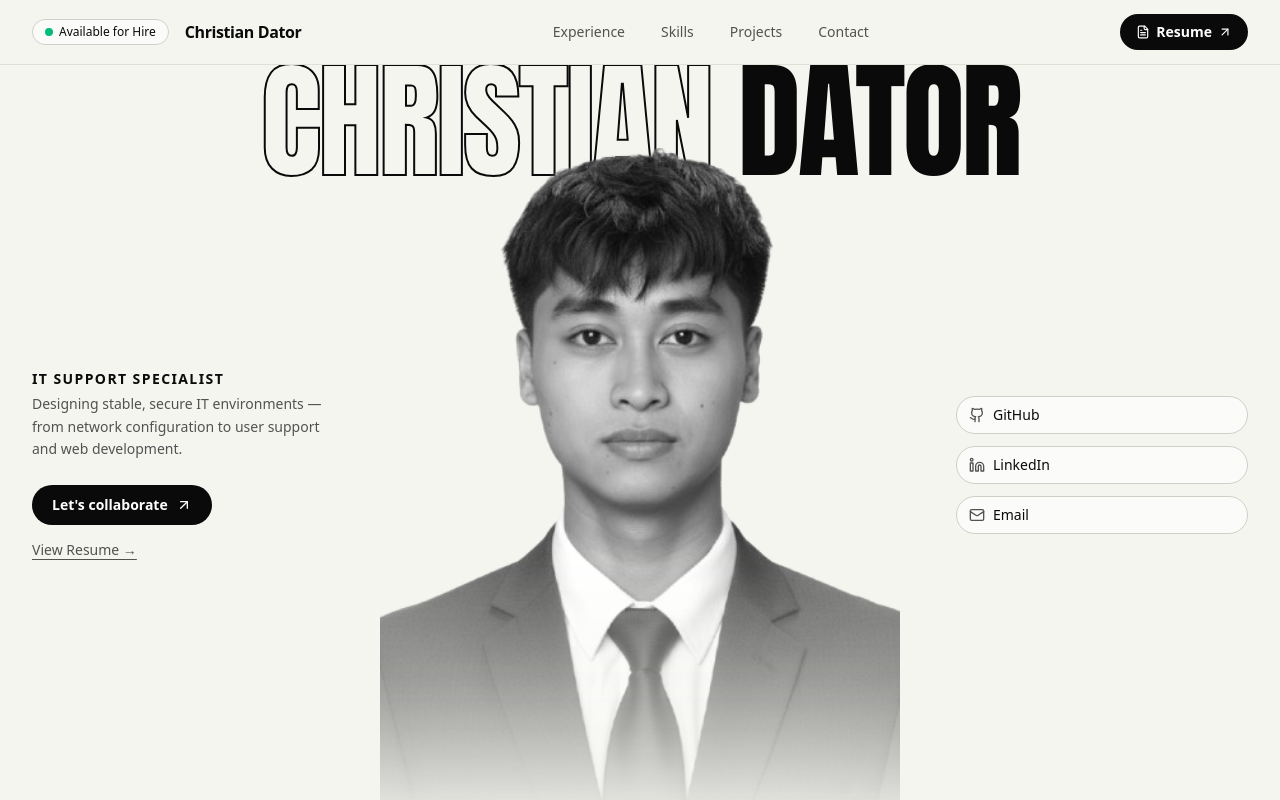
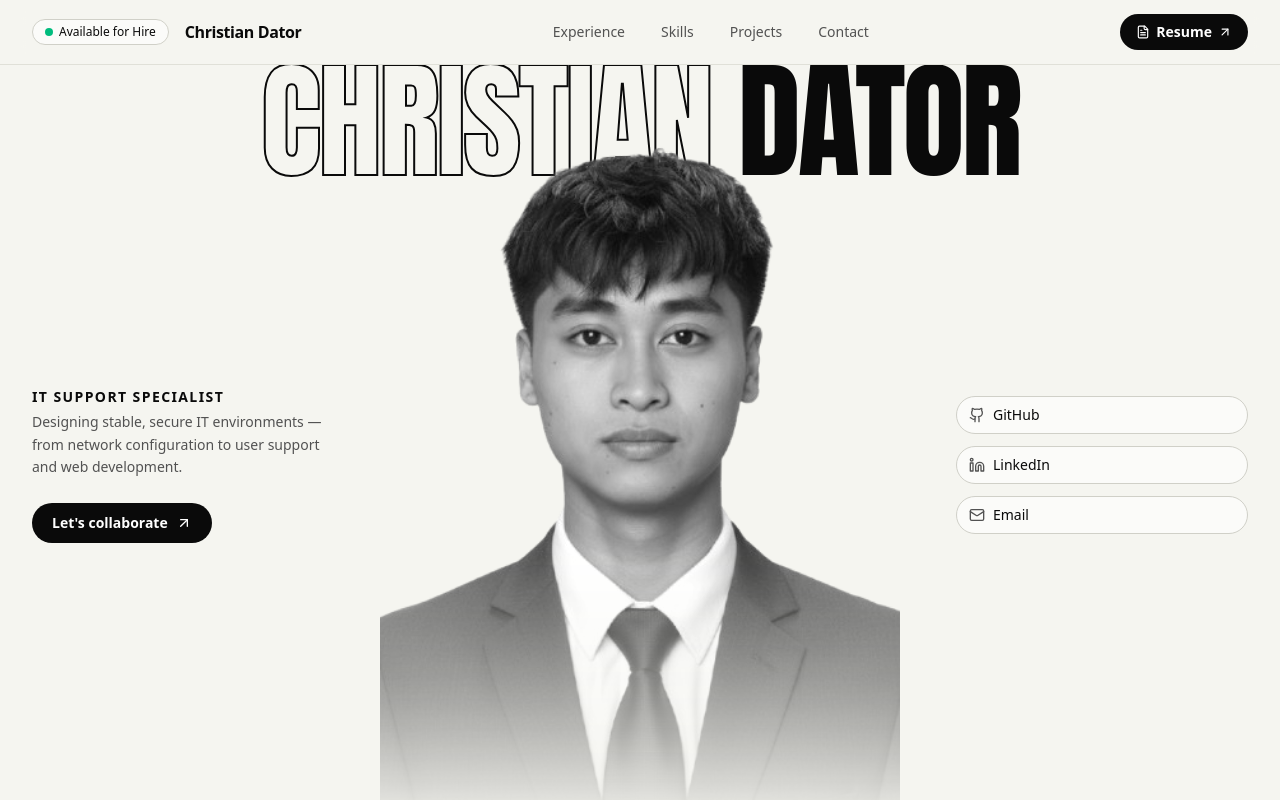
Before and after one commit to Matteoo10/My-Portfolio-Website, a React (Vite) app: page / in a window 1280 px wide. Shown: the top 800 px of the page. Built offline with nearby package versions, Linux system fonts and the light colour scheme.

Commit message:
Remove View Resume button from hero

```diff
--- a/src/components/Hero.tsx
+++ b/src/components/Hero.tsx
@@ -60,14 +60,7 @@ export const Hero: React.FC<HeroProps> = ({ onOpenResume }) => {
                 <span>Let's collaborate</span>
                 <ArrowUpRight className="w-4 h-4 group-hover:translate-x-0.5 group-hover:-translate-y-0.5 transition-transform" />
               </button>
-              <div>
-                <button
-                  onClick={onOpenResume}
-                  className="text-sm font-medium text-[#525252] hover:text-[#0a0a0a] underline underline-offset-4 transition-colors"
-                >
-                  View Resume →
-                </button>
-              </div>
+
             </div>
 
           </div>
```
